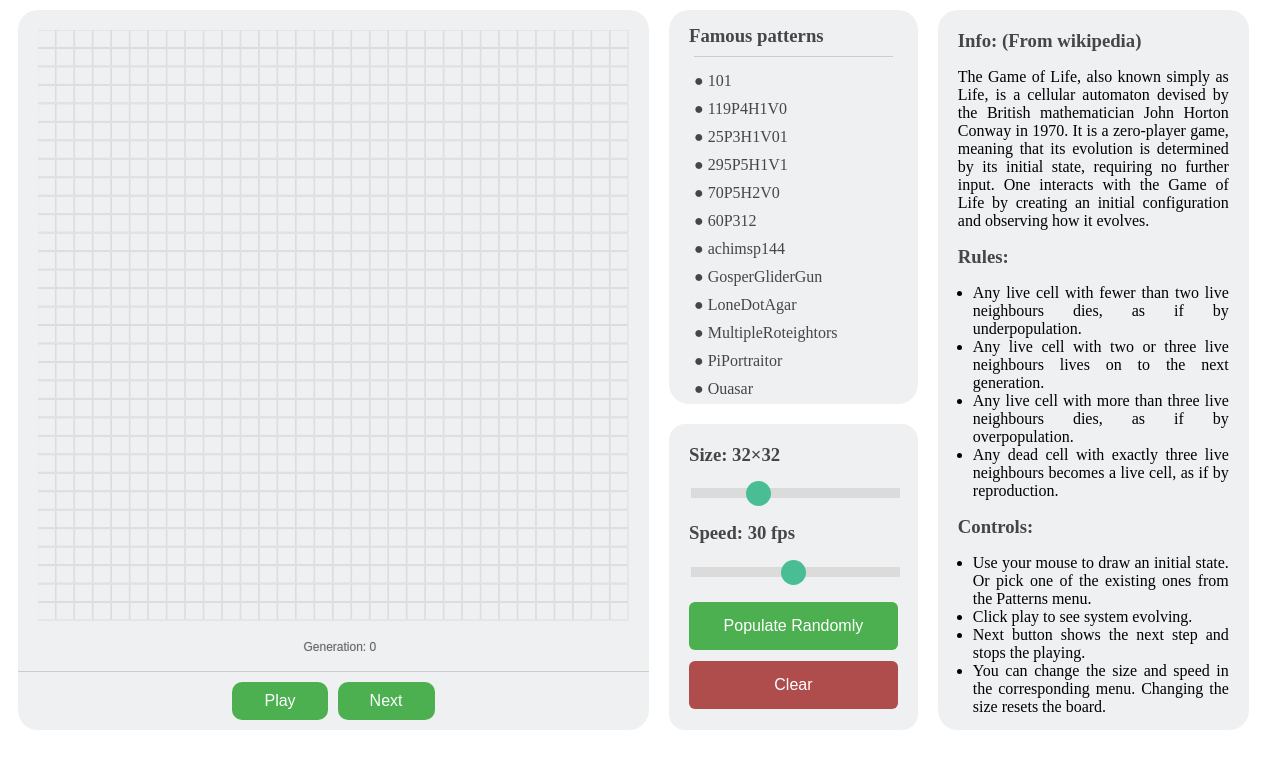
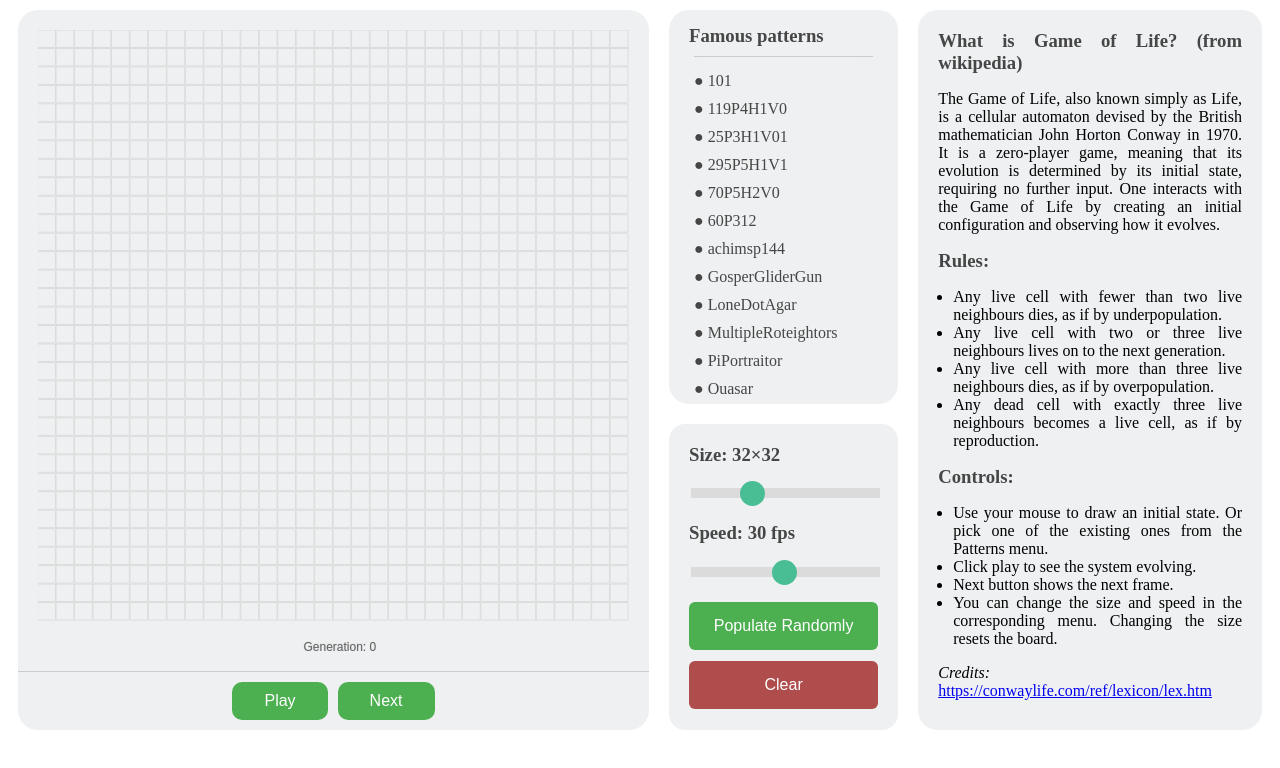
Before and after one commit to erraydin/Game-of-Life, a React (Create React App) app: page / in a window 1280 px wide. Shown: the top 768 px of the page. Built offline with nearby package versions, Linux system fonts and the light colour scheme.

Commit message:
update info, add credits

```diff
--- a/src/components/Main/Main.module.css
+++ b/src/components/Main/Main.module.css
@@ -44,7 +44,7 @@
     overflow-y: auto;
     background-color: #eef0f1;
     border-radius: 20px;
-    width: 25%;
+    width: 30%;
 }
 
 .textContainer {
--- a/src/components/Main/Main.tsx
+++ b/src/components/Main/Main.tsx
@@ -68,7 +68,7 @@ const Main = () => {
 
             <div className={classes.info}>
                 <div className={classes.textContainer}>
-                    <h3>Info: (From wikipedia)</h3>
+                    <h3>What is Game of Life? (from wikipedia)</h3>
                     <p>The Game of Life, also known simply as Life, is a cellular automaton devised by the British mathematician John Horton Conway in 1970. It is a zero-player game, meaning that its evolution is determined by its initial state, requiring no further input. One interacts with the Game of Life by creating an initial configuration and observing how it evolves. </p>
 
                     <h3>Rules: </h3>
@@ -82,10 +82,12 @@ const Main = () => {
                     <h3>Controls: </h3>
                     <ul>
                         <li>Use your mouse to draw an initial state. Or pick one of the existing ones from the Patterns menu.</li>
-                        <li>Click play to see system evolving.</li>
-                        <li>Next button shows the next step and stops the playing.</li>
+                        <li>Click play to see the system evolving.</li>
+                        <li>Next button shows the next frame.</li>
                         <li>You can change the size and speed in the corresponding menu. Changing the size resets the board.</li>
                     </ul>
+
+                    <p><em>Credits:</em> <a href="https://conwaylife.com/ref/lexicon/lex.htm">https://conwaylife.com/ref/lexicon/lex.htm</a> </p>
                 </div>
 
             </div>
```
